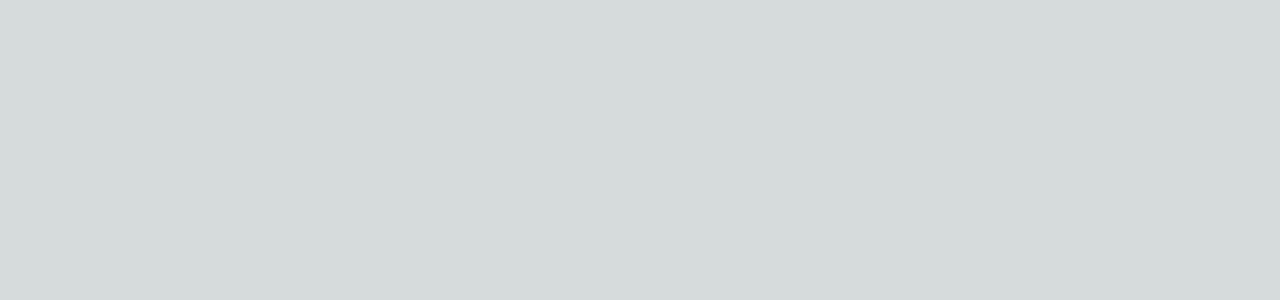
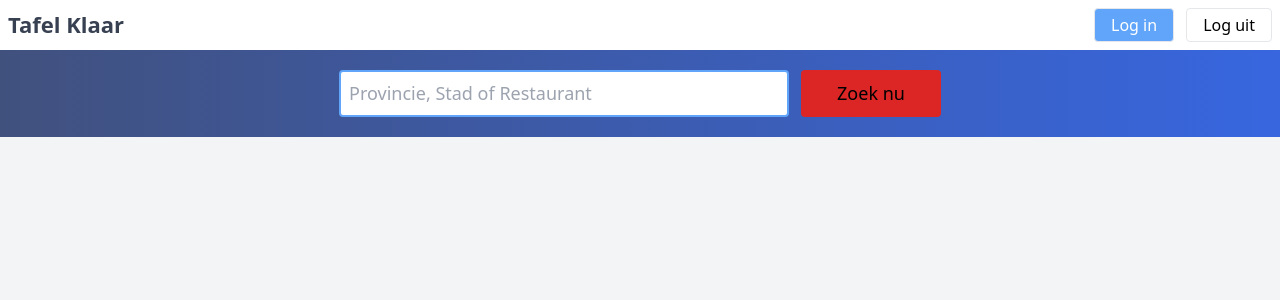
Before and after one commit to CrunchyCheddarStudio/tafelklaar, a Next.js app: page / in a window 1280 px wide. Shown: the top 300 px of the page. Built offline with nearby package versions, Linux system fonts and the light colour scheme.

Commit message:
Update page.tsx

```diff
--- a/app/page.tsx
+++ b/app/page.tsx
@@ -6,6 +6,40 @@ const inter = Inter({ subsets: ["latin"] });
 
 export default function Home() {
   return (
-<main></main>
+    <main className="bg-gray-100 min-h-screen w-screen">
+      <main className="max-w-screen-2xl m-auto bg-white">
+        {/* NAVBAR */}
+        <nav className="bg-white p-2 flex justify-between">
+          <a href="" className="font-bold text-gray-700 text-2xl">
+            Tafel Klaar
+          </a>
+          <div>
+            <div className="flex">
+              <button className="bg-blue-400 text-white border p-1 px-4 rounded mr-3">
+                Log in
+              </button>
+              <button className="text-black border p-1 px-4 rounded">
+                Log uit
+              </button>
+            </div>
+          </div>
+        </nav>
+        {/* NAVBAR */}
+        {/* HEADER */}
+        <div className="bg-gradient-to-r to-[#3766df] from-[#41517e] p-2">
+          {/* SEARCHBAR */}
+          <div className="text-left text-lg py-3 m-auto flex justify-center">
+            <input
+              className="rounded mr-3 p-2 w-[450px] bg-white text-black border-blue-400 border-2"
+              type="text"
+              placeholder="Provincie, Stad of Restaurant"
+            />
+            <button className="bg-red-600 px-9 py-2 rounded">Zoek nu</button>
+          </div>
+          {/* SEARCHBAR */}
+        </div>
+        {/* HEADER */}
+      </main>
+    </main>
   );
 }
```
